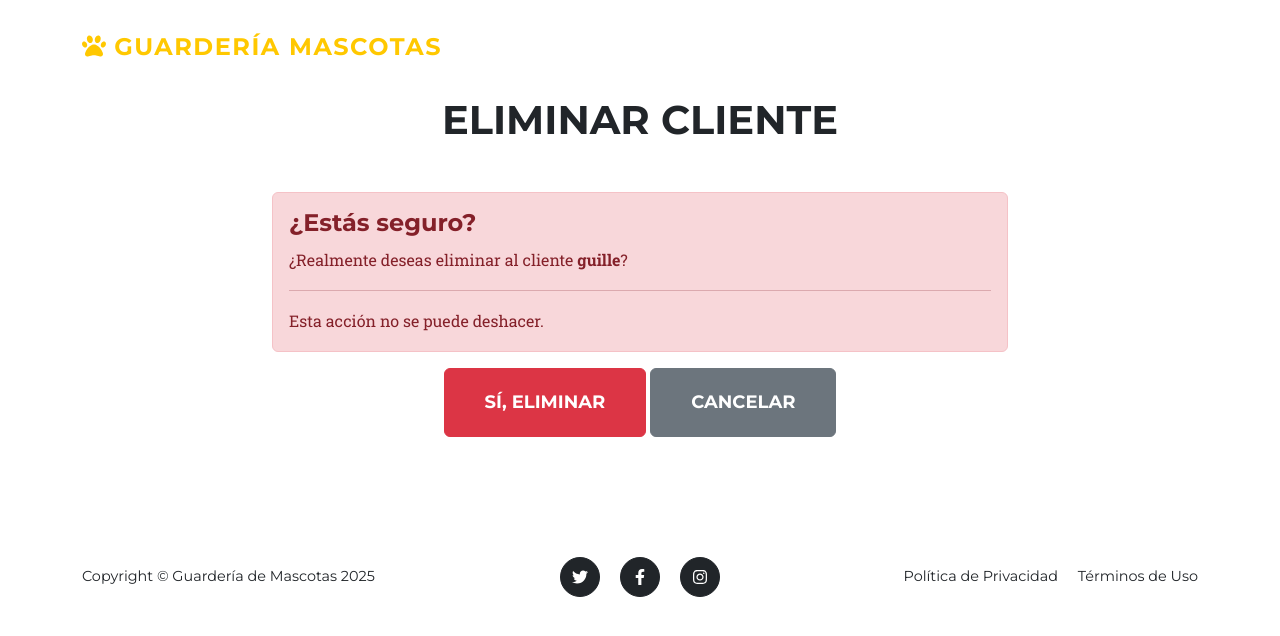
After one commit to anaacevedo1980/MiPrimeraPagina_Acevedo_Ana, a Django app: page /clientes/2/eliminar/ in a window 1280 px wide. The commit adds this page. Shown: the top 636 px of the page. Run offline with Django 5.2, Linux system fonts and the light colour scheme; data comes from the database, SQL or seed files in the repository; both versions use the stored data as it was after the commit; some libraries are stand-ins or nearby versions.

Commit message:
Agregar funcionalidad de editar y eliminar registros

```diff
--- a/entidades/templates/entidades/base.html
+++ b/entidades/templates/entidades/base.html
@@ -47,7 +47,7 @@
         <footer class="footer py-4">
             <div class="container">
                 <div class="row align-items-center">
-                    <div class="col-lg-4 text-lg-start">Copyright &copy; Guardería de Mascotas 2024</div>
+                    <div class="col-lg-4 text-lg-start">Copyright &copy; Guardería de Mascotas 2025</div>
                     <div class="col-lg-4 my-3 my-lg-0">
                         <a class="btn btn-dark btn-social mx-2" href="#!" aria-label="Twitter"><i class="fab fa-twitter"></i></a>
                         <a class="btn btn-dark btn-social mx-2" href="#!" aria-label="Facebook"><i class="fab fa-facebook-f"></i></a>
--- a/entidades/templates/entidades/cita_list.html
+++ b/entidades/templates/entidades/cita_list.html
@@ -22,6 +22,7 @@
                         <th>Mascota</th>
                         <th>Servicio</th>
                         <th>Fecha y Hora</th>
+                        <th>Acciones</th>
                     </tr>
                 </thead>
                 <tbody>
@@ -30,6 +31,10 @@
                         <td>{{ cita.mascota.nombre }}</td>
                         <td>{{ cita.servicio.nombre_servicio }}</td>
                         <td>{{ cita.fecha_hora }}</td>
+                        <td>
+                            <a href="{% url 'cita_edit' cita.pk %}" class="btn btn-warning btn-sm">Editar</a>
+                            <a href="{% url 'cita_delete' cita.pk %}" class="btn btn-danger btn-sm">Eliminar</a>
+                        </td>
                     </tr>
                     {% endfor %}
                 </tbody>
--- /dev/null
+++ b/entidades/templates/entidades/cliente_confirm_delete.html
@@ -0,0 +1,30 @@
+{% extends 'entidades/base.html' %}
+
+{% block title %}Eliminar Cliente - Guardería{% endblock %}
+
+{% block content %}
+<section class="page-section">
+    <div class="container">
+        <div class="row justify-content-center">
+            <div class="col-lg-8">
+                <div class="text-center mb-5">
+                    <h2 class="section-heading text-uppercase">Eliminar Cliente</h2>
+                </div>
+
+                <div class="alert alert-danger" role="alert">
+                    <h4 class="alert-heading">¿Estás seguro?</h4>
+                    <p>¿Realmente deseas eliminar al cliente <strong>{{ objeto.nombre_cliente }}</strong>?</p>
+                    <hr>
+                    <p class="mb-0">Esta acción no se puede deshacer.</p>
+                </div>
+
+                <form method="post" class="text-center">
+                    {% csrf_token %}
+                    <button type="submit" class="btn btn-danger btn-xl text-uppercase">Sí, Eliminar</button>
+                    <a href="{% url 'clientes_list' %}" class="btn btn-secondary btn-xl text-uppercase">Cancelar</a>
+                </form>
+            </div>
+        </div>
+    </div>
+</section>
+{% endblock %}
--- a/entidades/templates/entidades/cliente_list.html
+++ b/entidades/templates/entidades/cliente_list.html
@@ -22,6 +22,7 @@
                         <th>Nombre</th>
                         <th>Email</th>
                         <th>Teléfono</th>
+                        <th>Acciones</th>
                     </tr>
                 </thead>
                 <tbody>
@@ -30,6 +31,10 @@
                         <td>{{ cliente.nombre_cliente }}</td>
                         <td>{{ cliente.email }}</td>
                         <td>{{ cliente.telefono }}</td>
+                        <td>
+                            <a href="{% url 'cliente_edit' cliente.pk %}" class="btn btn-warning btn-sm">Editar</a>
+                            <a href="{% url 'cliente_delete' cliente.pk %}" class="btn btn-danger btn-sm">Eliminar</a>
+                        </td>
                     </tr>
                     {% endfor %}
                 </tbody>
--- a/entidades/templates/entidades/mascota_list.html
+++ b/entidades/templates/entidades/mascota_list.html
@@ -22,6 +22,7 @@
                         <th>Nombre</th>
                         <th>Edad</th>
                         <th>Tipo</th>
+                        <th>Acciones</th>
                     </tr>
                 </thead>
                 <tbody>
@@ -30,6 +31,10 @@
                         <td>{{ mascota.nombre }}</td>
                         <td>{{ mascota.edad }}</td>
                         <td>{{ mascota.tipo }}</td>
+                        <td>
+                            <a href="{% url 'mascota_edit' mascota.pk %}" class="btn btn-warning btn-sm">Editar</a>
+                            <a href="{% url 'mascota_delete' mascota.pk %}" class="btn btn-danger btn-sm">Eliminar</a>
+                        </td>
                     </tr>
                     {% endfor %}
                 </tbody>
--- a/entidades/templates/entidades/servicio_list.html
+++ b/entidades/templates/entidades/servicio_list.html
@@ -22,6 +22,7 @@
                         <th>Nombre del Servicio</th>
                         <th>Descripción</th>
                         <th>Precio</th>
+                        <th>Acciones</th>
                     </tr>
                 </thead>
                 <tbody>
@@ -30,6 +31,10 @@
                         <td>{{ servicio.nombre_servicio }}</td>
                         <td>{{ servicio.descripcion }}</td>
                         <td>${{ servicio.precio }}</td>
+                        <td>
+                            <a href="{% url 'servicio_edit' servicio.pk %}" class="btn btn-warning btn-sm">Editar</a>
+                            <a href="{% url 'servicio_delete' servicio.pk %}" class="btn btn-danger btn-sm">Eliminar</a>
+                        </td>
                     </tr>
                     {% endfor %}
                 </tbody>
--- a/entidades/urls.py
+++ b/entidades/urls.py
@@ -8,18 +8,26 @@ urlpatterns = [
     # MASCOTAS
     path('mascotas/', views.mascotas_list, name='mascotas_list'),
     path('mascotas/crear/', views.mascota_create, name='mascota_create'),
+    path('mascotas/<int:pk>/editar/', views.mascota_edit, name='mascota_edit'),
+    path('mascotas/<int:pk>/eliminar/', views.mascota_delete, name='mascota_delete'),
 
     # SERVICIOS
     path('servicios/', views.servicios_list, name='servicios_list'),
     path('servicios/crear/', views.servicio_create, name='servicio_create'),
+    path('servicios/<int:pk>/editar/', views.servicio_edit, name='servicio_edit'),
+    path('servicios/<int:pk>/eliminar/', views.servicio_delete, name='servicio_delete'),
 
     # CLIENTES
     path('clientes/', views.clientes_list, name='clientes_list'),
     path('clientes/crear/', views.cliente_create, name='cliente_create'),
+    path('clientes/<int:pk>/editar/', views.cliente_edit, name='cliente_edit'),
+    path('clientes/<int:pk>/eliminar/', views.cliente_delete, name='cliente_delete'),
 
     # CITAS
     path('citas/', views.citas_list, name='citas_list'),
     path('citas/crear/', views.cita_create, name='cita_create'),
+    path('citas/<int:pk>/editar/', views.cita_edit, name='cita_edit'),
+    path('citas/<int:pk>/eliminar/', views.cita_delete, name='cita_delete'),
 
     # BÚSQUEDA
     path('buscar/', views.buscar_mascota, name='buscar_mascota'),
--- a/entidades/views.py
+++ b/entidades/views.py
@@ -74,3 +74,85 @@ def buscar_mascota(request):
     if query:
         resultados = mascota.objects.filter(nombre__icontains=query)
     return render(request, 'entidades/buscar.html', {'resultados': resultados, 'query': query})
+
+
+# EDITAR MASCOTAS
+def mascota_edit(request, pk):
+    m = mascota.objects.get(pk=pk)
+    if request.method == 'POST':
+        form = MascotaForm(request.POST, instance=m)
+        if form.is_valid():
+            form.save()
+            return redirect('mascotas_list')
+    else:
+        form = MascotaForm(instance=m)
+    return render(request, 'entidades/mascota_form.html', {'form': form, 'title': 'Editar Mascota'})
+
+# ELIMINAR MASCOTAS
+def mascota_delete(request, pk):
+    m = mascota.objects.get(pk=pk)
+    if request.method == 'POST':
+        m.delete()
+        return redirect('mascotas_list')
+    return render(request, 'entidades/mascota_confirm_delete.html', {'objeto': m})
+
+
+# EDITAR SERVICIOS
+def servicio_edit(request, pk):
+    s = servicio.objects.get(pk=pk)
+    if request.method == 'POST':
+        form = ServicioForm(request.POST, instance=s)
+        if form.is_valid():
+            form.save()
+            return redirect('servicios_list')
+    else:
+        form = ServicioForm(instance=s)
+    return render(request, 'entidades/servicio_form.html', {'form': form, 'title': 'Editar Servicio'})
+
+# ELIMINAR SERVICIOS
+def servicio_delete(request, pk):
+    s = servicio.objects.get(pk=pk)
+    if request.method == 'POST':
+        s.delete()
+        return redirect('servicios_list')
+    return render(request, 'entidades/servicio_confirm_delete.html', {'objeto': s})
+
+# EDITAR CLIENTES
+def cliente_edit(request, pk):
+    c = cliente.objects.get(pk=pk)
+    if request.method == 'POST':
+        form = ClienteForm(request.POST, instance=c)
+        if form.is_valid():
+            form.save()
+            return redirect('clientes_list')
+    else:
+        form = ClienteForm(instance=c)
+    return render(request, 'entidades/cliente_form.html', {'form': form, 'title': 'Editar Cliente'})
+
+# ELIMINAR CLIENTES
+def cliente_delete(request, pk):
+    c = cliente.objects.get(pk=pk)
+    if request.method == 'POST':
+        c.delete()
+        return redirect('clientes_list')
+    return render(request, 'entidades/cliente_confirm_delete.html', {'objeto': c})
+
+# EDITAR CITAS
+def cita_edit(request, pk):
+    ci = cita.objects.get(pk=pk)
+    if request.method == 'POST':
+        form = CitaForm(request.POST, instance=ci)
+        if form.is_valid():
+            form.save()
+            return redirect('citas_list')
+    else:
+        form = CitaForm(instance=ci)
+    return render(request, 'entidades/cita_form.html', {'form': form, 'title': 'Editar Cita'})
+
+# ELIMINAR CITAS
+def cita_delete(request, pk):
+    ci = cita.objects.get(pk=pk)
+    if request.method == 'POST':
+        ci.delete()
+        return redirect('citas_list')
+    return render(request, 'entidades/cita_confirm_delete.html', {'objeto': ci})
```
Also changed, not shown: entidades/templates/entidades/cita_confirm_delete.html (added, +30 -0 lines), entidades/templates/entidades/mascota_confirm_delete.html (added, +30 -0 lines), entidades/templates/entidades/servicio_confirm_delete.html (added, +30 -0 lines), Servicios.db.
